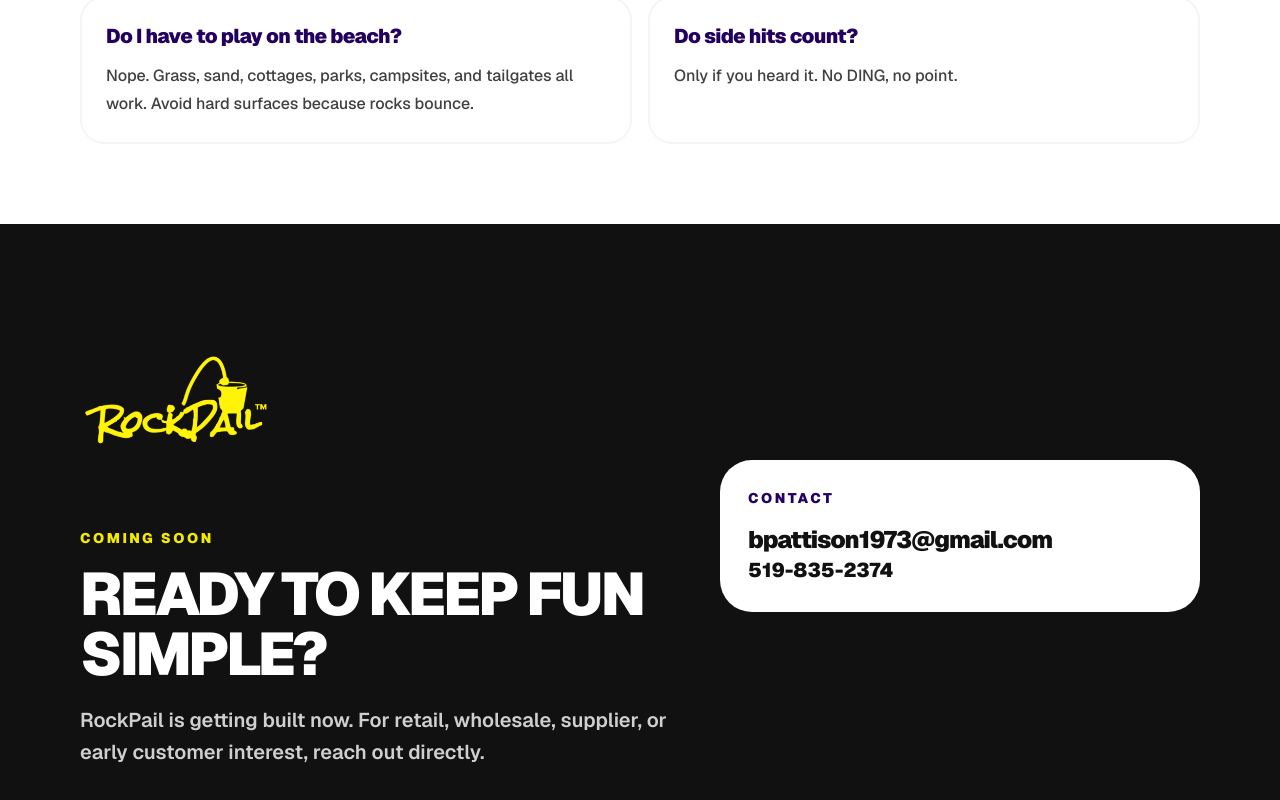
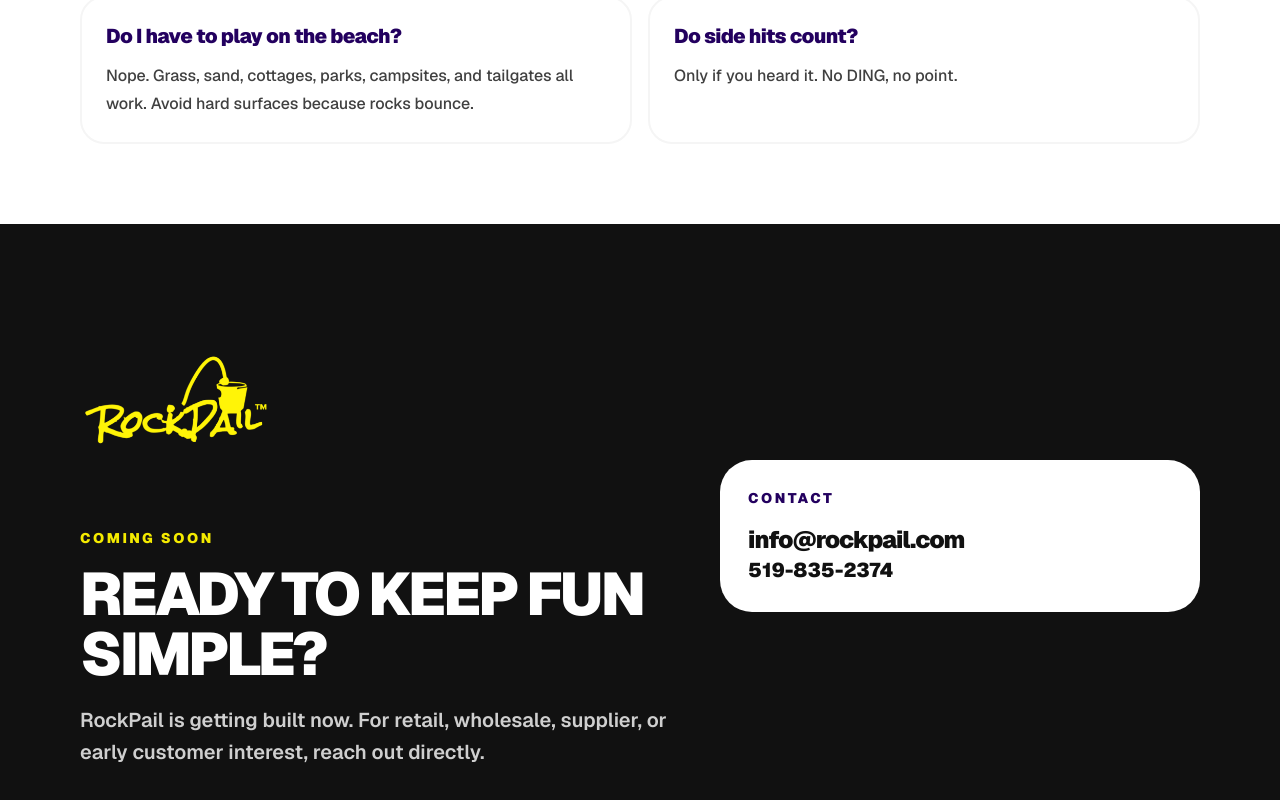
Before and after one commit to brent-prog/rockpail_website, a Next.js app: page / in a window 1280 px wide. Shown: the part 3313-4113 px from the top of the page. Built offline with nearby package versions, Linux system fonts and the light colour scheme.

Commit message:
Update contact email to info address

```diff
--- a/src/app/page.tsx
+++ b/src/app/page.tsx
@@ -264,10 +264,10 @@
               Contact
             </p>
             <a
-              href="mailto:bpattison1973@gmail.com?subject=RockPail%20Inquiry"
+              href="mailto:info@rockpail.com?subject=RockPail%20Inquiry"
               className="mt-4 block break-words text-2xl font-black tracking-[-0.04em] text-[var(--pail-purple)]"
             >
-              bpattison1973@gmail.com
+              info@rockpail.com
             </a>
             <a href="tel:+15198352374" className="mt-3 text-xl font-black">
               519-835-2374
```
